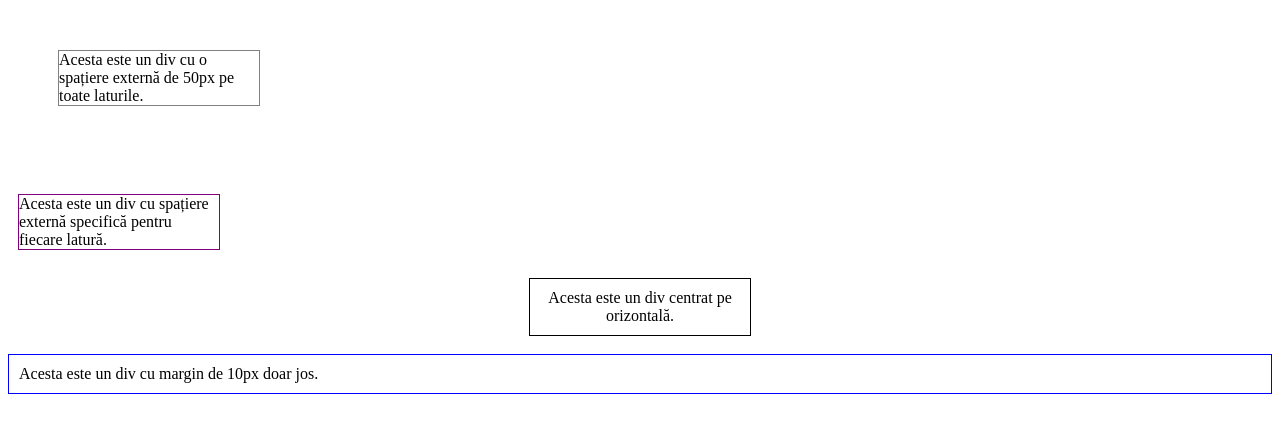
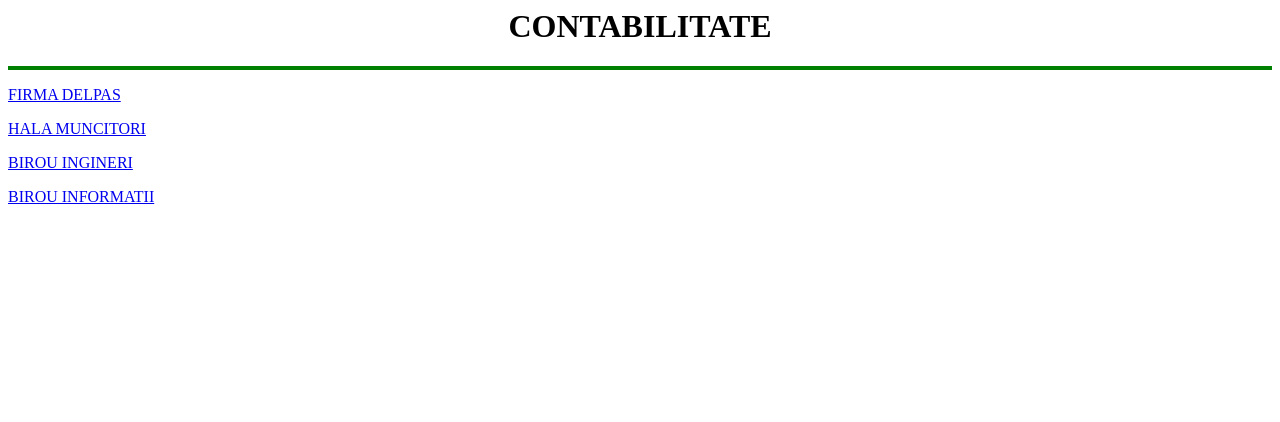
Before and after one commit to laur009/laur009.github.io, a plain HTML site: page pag3.html in a window 1280 px wide. Drawn offline with Linux system fonts and the light colour scheme.

Commit message:
Add files via upload

```diff
--- a/pag3.html
+++ b/pag3.html
@@ -1,49 +1,17 @@
 <html>
 <head>
-    <title>Margin cu CSS</title>
-    <style>
-        .margin-box {
-            border: 1px solid gray;
-            margin: 50px; /* Schimbat margin la 50px */
-            width: 200px;
-        }
-        .specific-margin {
-            border: 1px solid purple;
-            margin-top: 20px; /* Modificat marja de sus la 20px */
-            margin-bottom: 10px; /* Modificat marja de jos la 10px */
-            margin-left: 10px; /* Modificat marja din stânga la 10px */
-            margin-right: 20px; /* Modificat marja din dreapta la 20px */
-            width: 200px;
-        }
-        .auto-margin {
-            margin: 0 auto; /* Centrare pe orizontală */
-            width: 200px;
-            border: 1px solid black;
-            text-align: center;
-            padding: 10px;
-        }
-        .bottom-margin {
-            margin-bottom: 10px; /* Marja de 10px doar jos */
-            border: 1px solid blue;
-            padding: 10px;
-        }
-    </style>
 </head>
 <body>
-    <div class="margin-box">
-        Acesta este un div cu o spațiere externă de 50px pe toate laturile.
-    </div>
-    <br>
-    <div class="specific-margin">
-        Acesta este un div cu spațiere externă specifică pentru fiecare latură.
-    </div>
-    <br>
-    <div class="auto-margin">
-        Acesta este un div centrat pe orizontală.
-    </div>
-    <br>
-    <div class="bottom-margin">
-        Acesta este un div cu margin de 10px doar jos.
-    </div>
+<h1 align="center">CONTABILITATE</h1>
+<hr style="border: 2px solid green;">
+<p><a href="index.html">FIRMA DELPAS</p></a>
+<p><a href="pag3.html">HALA MUNCITORI</p></a>
+<p><a href="pag4.html">BIROU INGINERI</p></a>
+<p><a href="pag5.html">BIROU INFORMATII</p></a>
+
+
+
+
+
 </body>
 </html>
```
Also changed, not shown: index.html (added, +18 -0 lines), pag5.html (added, +22 -0 lines), pag6.html (added, +22 -0 lines).
